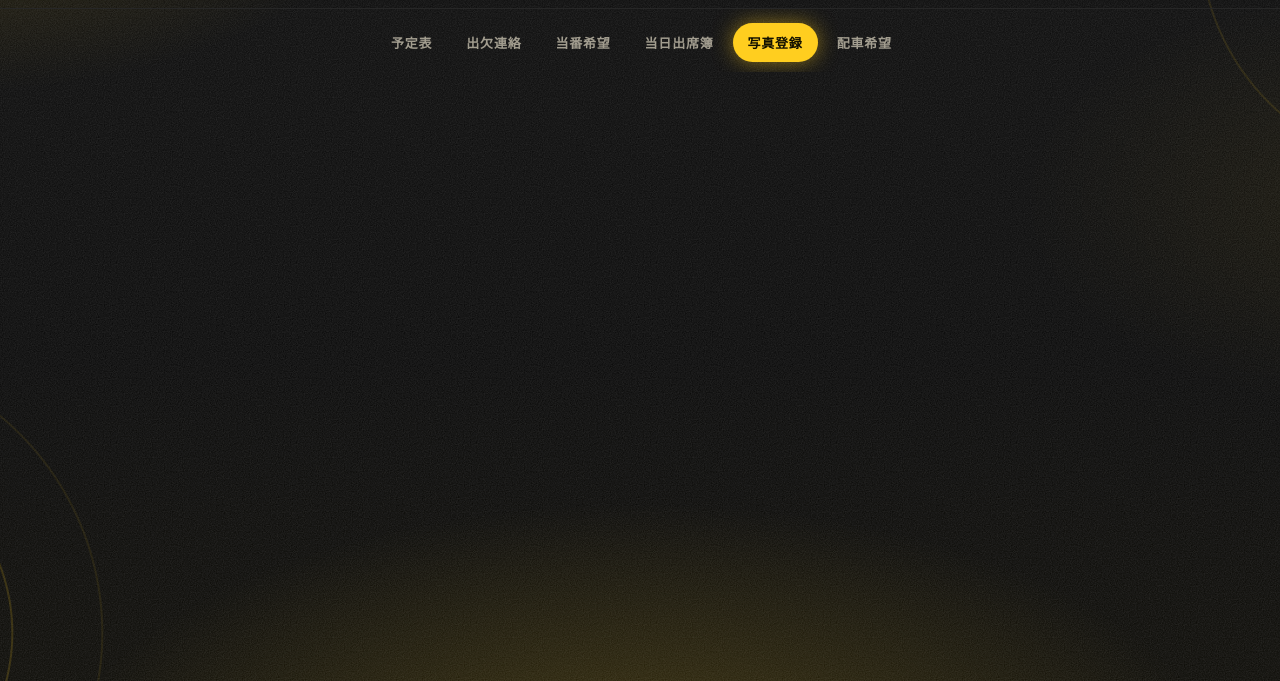
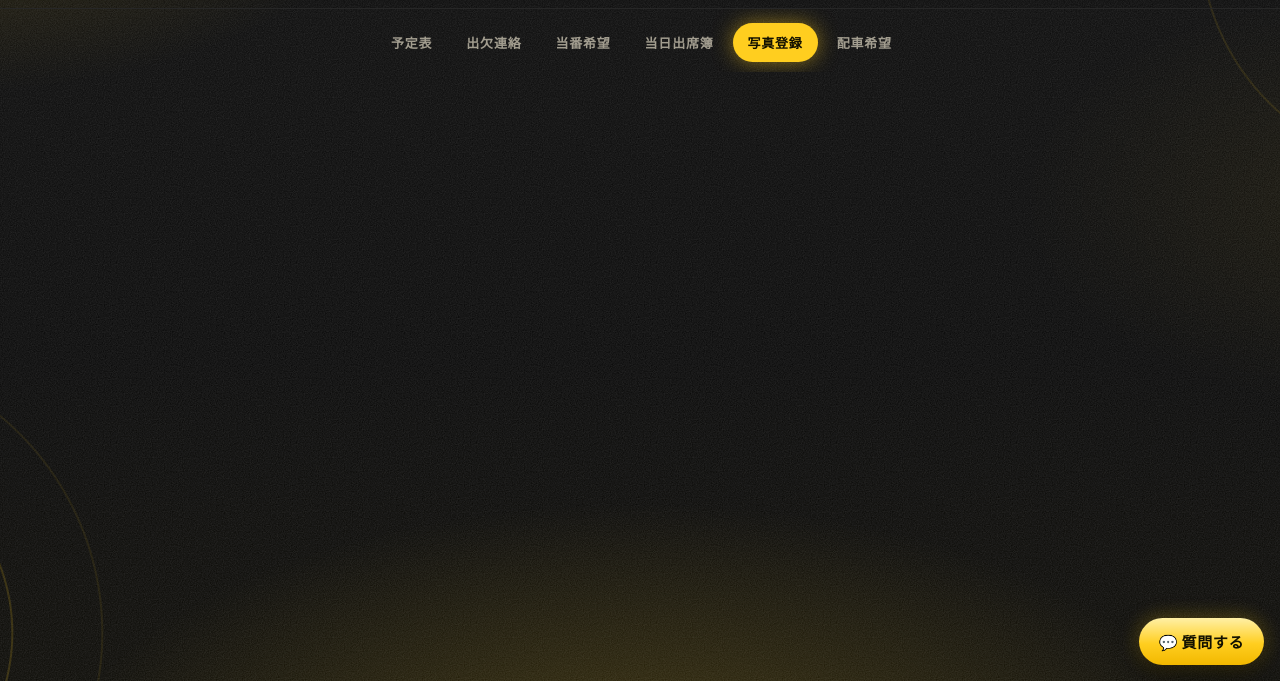
Before and after one commit to kokunishi/kokunishi.github.io, a plain HTML site: page photo.html in a window 1280 px wide. Shown: the part 119-800 px from the top of the page. Drawn offline with Linux system fonts and the light colour scheme; no server answers.

Commit message:
photo.html に案内AI（aiop.js）を追加

```diff
--- a/photo.html
+++ b/photo.html
@@ -127,5 +127,6 @@ $('del').onclick = function () {
 };
 init();
 </script>
+<script src="aiop.js"></script>
 </body>
 </html>
```
